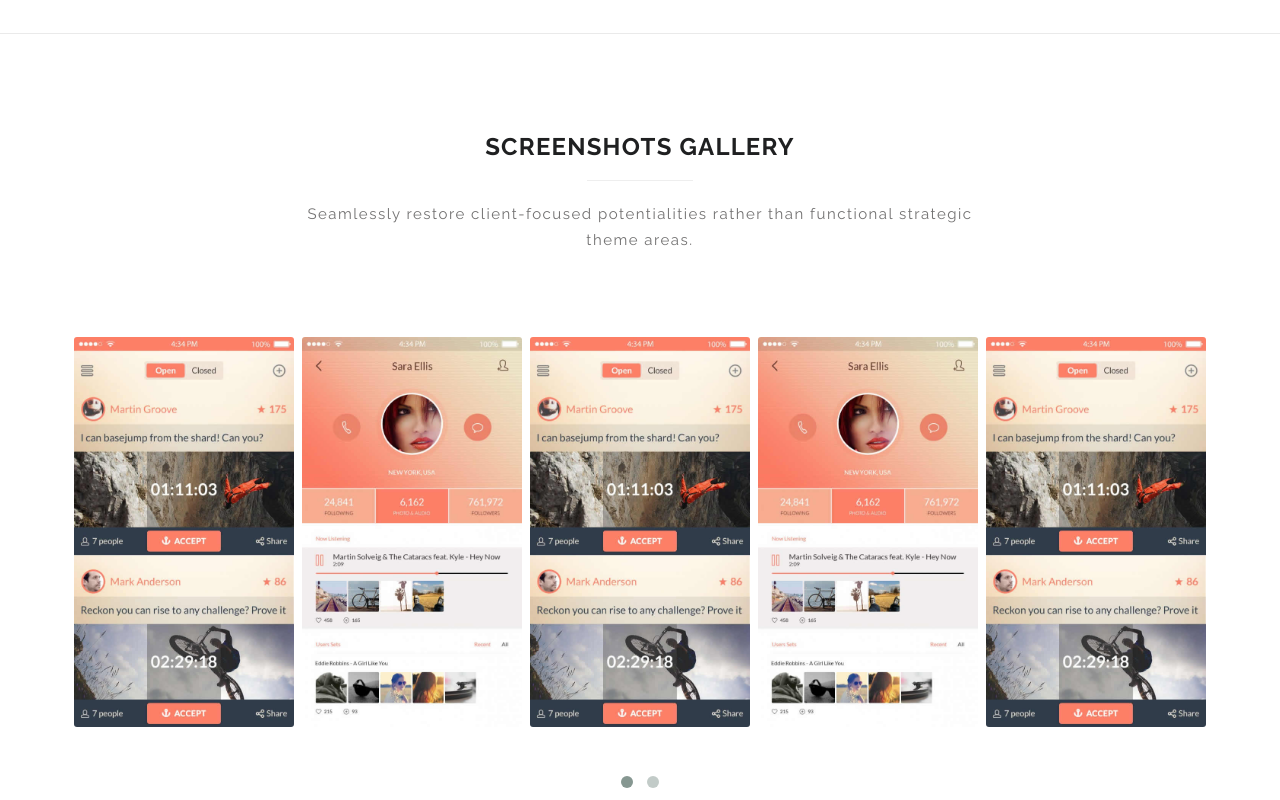
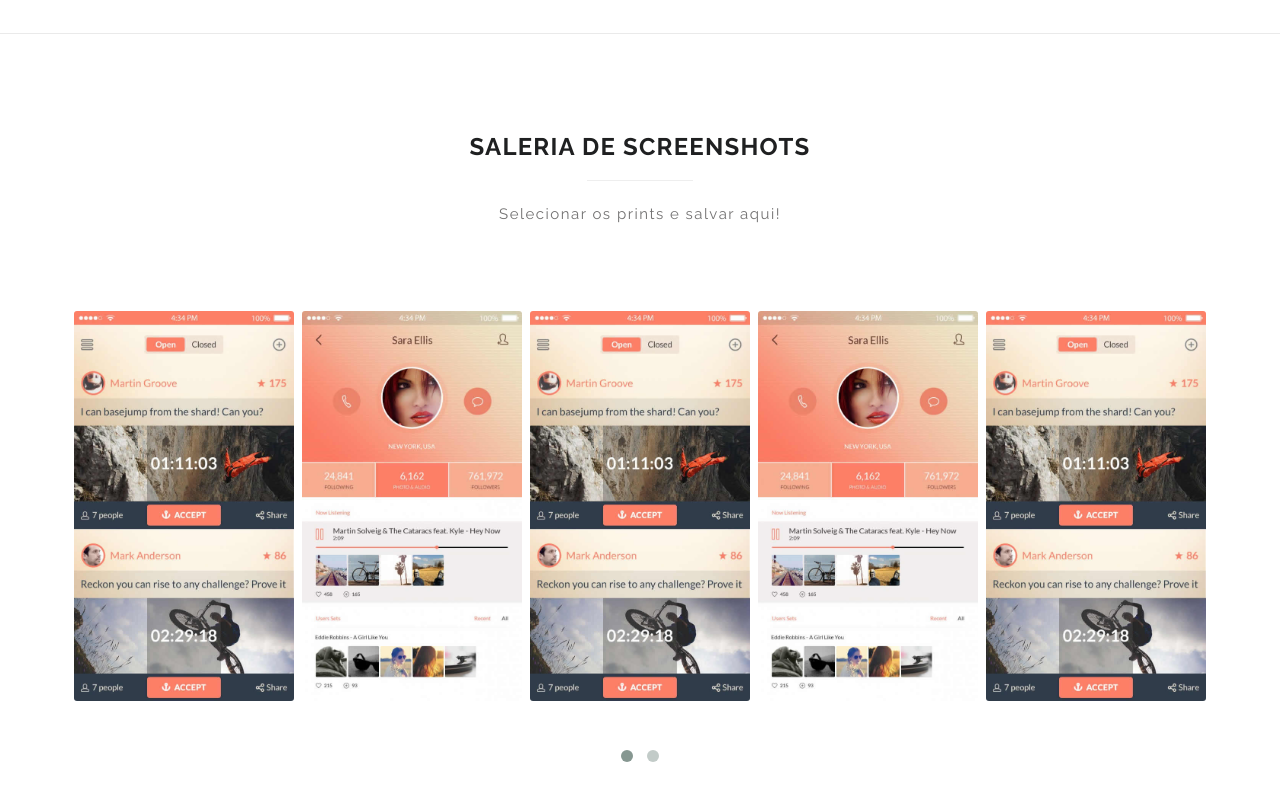
Before and after one commit to phillipehenriques/CSO-Energia-Morderno, a plain HTML site: page index.html in a window 1280 px wide. Shown: the part 5740-6540 px from the top of the page. Drawn offline with nearby package versions, Linux system fonts and the light colour scheme; some packages are replaced by stand-ins of ours.

Commit message:
correção do cabeçalho

```diff
--- a/index.html
+++ b/index.html
@@ -556,9 +556,9 @@
            <div class="title-section text-center animated out" data-animation="fadeInUp" data-delay="0">
               <div class="row">
                 <div class="col-sm-8 col-sm-offset-2">
-                  <h2>Screenshots gallery</h2>
+                  <h2>Saleria de screenshots</h2>
                   <hr>
-                  <p>Seamlessly restore client-focused potentialities rather than functional strategic theme areas.</p>
+                  <p>Selecionar os prints e salvar aqui!</p>
               </div>
             </div> <!-- End row -->
           </div> <!-- end title-section -->
```
